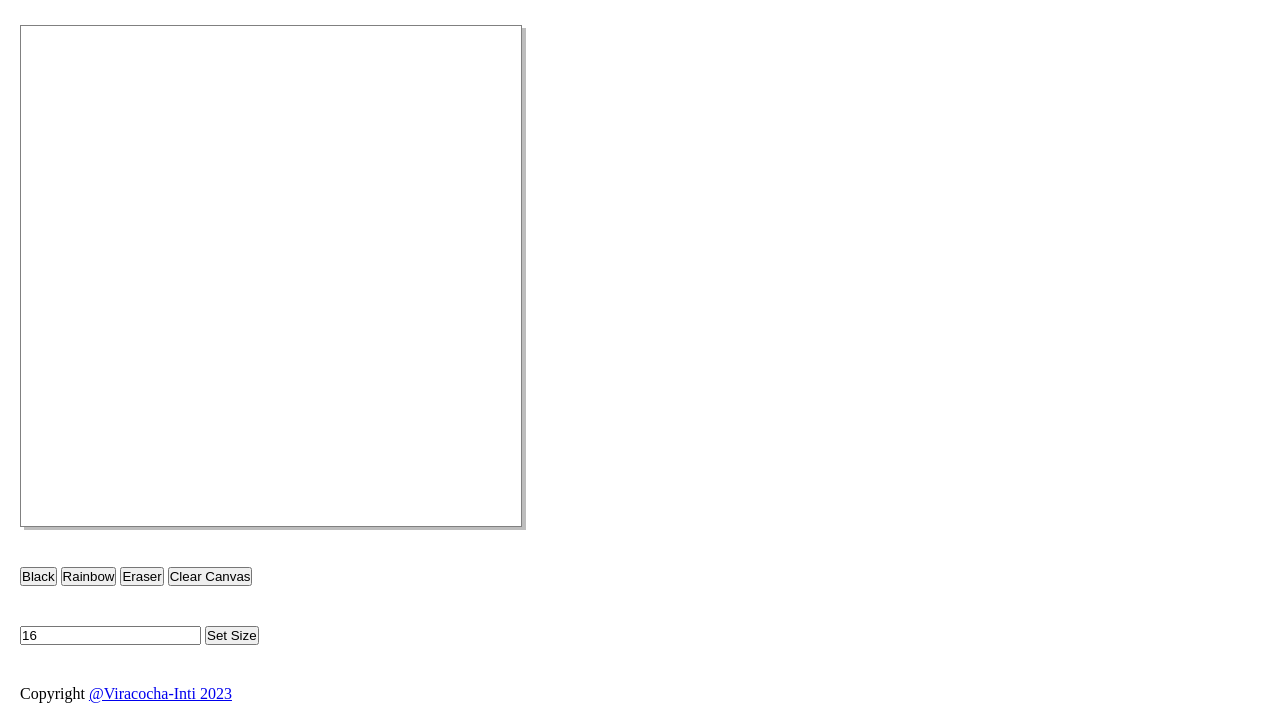
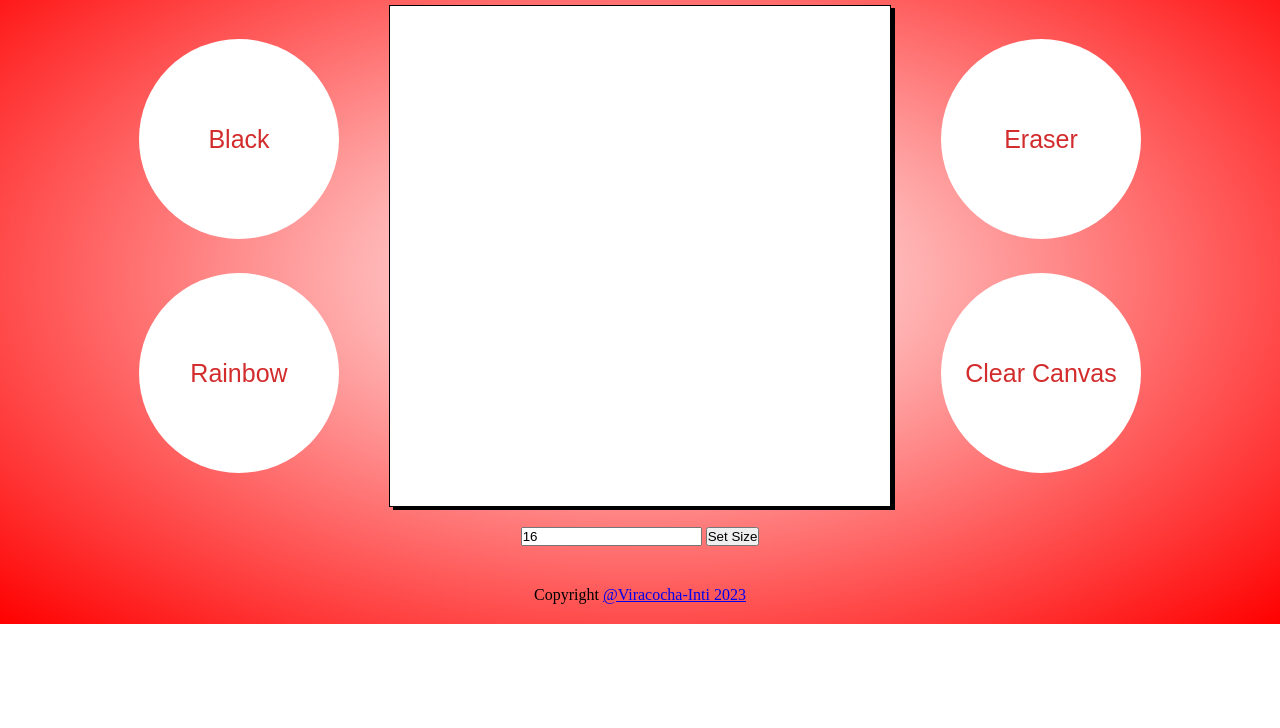
Before and after one commit to Viracocha-Inti/sketchpad, a plain HTML site: page index.html in a window 1280 px wide. Shown: the part 72-800 px from the top of the page. Drawn offline with Linux system fonts and the light colour scheme.

Commit message:
Add some styling to project
 Changes to be committed:
	modified:   index.html
	modified:   style.css

```diff
--- a/index.html
+++ b/index.html
@@ -8,17 +8,22 @@
     <title>Sketchpad</title>
   </head>
   <body>
+    <div class="programContainer">
       <div class="header">
         <h1>Sketchpad</h1>
       </div>
-    <div class="canvasContainer">
+      <div class="gridNButtons">
+        <div class="buttons">
+          <button class="option" onclick="changeColor('black')">Black</button>
+          <button class="option" onclick="changeColor('random')">
+            Rainbow
+          </button>
+        </div>
         <div class="grid"></div>
+        <div class="buttons">
+          <button class="option" onclick="changeColor('white')">Eraser</button>
+          <button class="option" onclick="clearCanvas()">Clear Canvas</button>
         </div>
-    <div class="buttons">
-      <button class="black" onclick="changeColor('black')">Black</button>
-      <button class="rainbow" onclick="changeColor('random')">Rainbow</button>
-      <button class="eraser" onclick="changeColor('white')">Eraser</button>
-      <button class="clear" onclick="clearCanvas()">Clear Canvas</button>
       </div>
       <div class="input">
         <input
@@ -35,6 +40,7 @@
           <a href="https://github.com/Viracocha-Inti">@Viracocha-Inti 2023</a>
         </p>
       </div>
+    </div>
     <script src="./app.js"></script>
   </body>
 </html>
--- a/style.css
+++ b/style.css
@@ -3,19 +3,48 @@
   margin: 0;
   box-sizing: border-box;
 }
+.programContainer {
+  display: flex;
+  flex-direction: column;
+  align-items: center;
+  justify-content: center;
+  background-image: radial-gradient(rgb(255, 255, 255), red);
+}
 .header,
-.canvasContainer,
 .input,
-.footer,
-.buttons {
+.footer {
   padding: 20px;
 }
+.gridNButtons {
+  display: flex;
+  gap: 50px;
+}
+.buttons {
+  display: flex;
+  flex-direction: column;
+  justify-content: space-evenly;
+}
+.option {
+  cursor: pointer;
+  border: none;
+  background-color: white;
+  color: rgb(211, 44, 44);
+  font-size: 25px;
+  width: 200px;
+  height: 200px;
+  border-radius: 100%;
+  transition: all 0.5s ease;
+}
+.option:hover {
+  background-color: rgb(211, 44, 44);
+  color: white;
+}
 .grid {
-  border: 1px solid grey;
+  border: 1px solid black;
   display: grid;
   width: 502px;
   height: 502px;
-  box-shadow: 4px 3px rgb(189, 189, 189);
+  box-shadow: 4px 3px black;
 }
 .canvasGrid {
   border: none;
```
Lines whose indentation alone changed are shown as unchanged.
